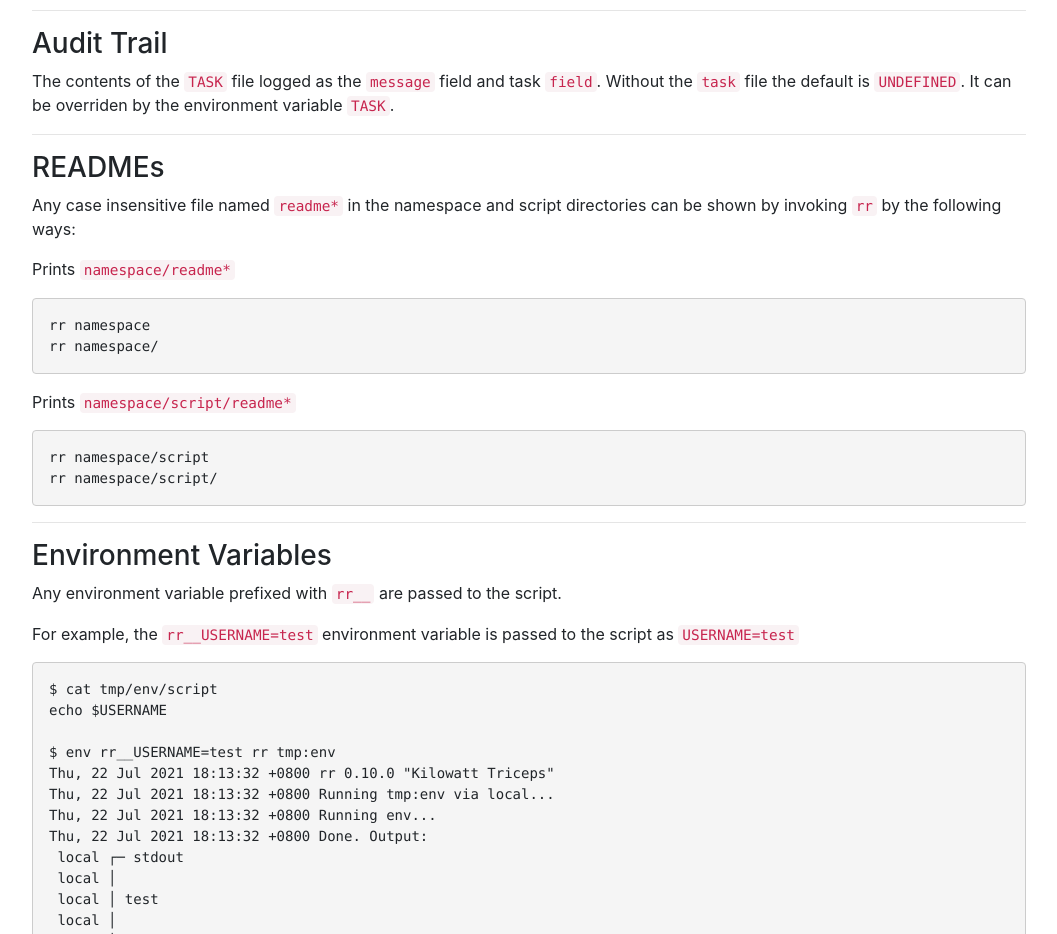
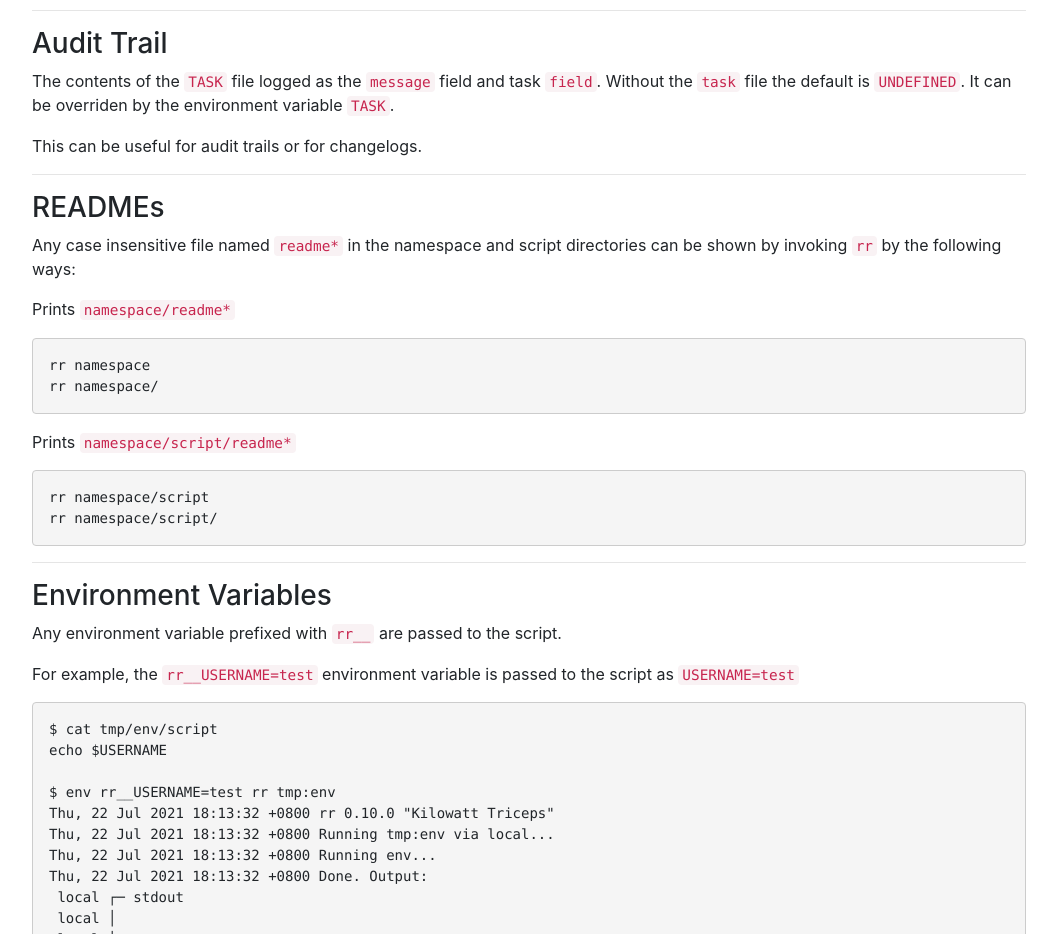
Before and after one commit to tongson/taarr.com, a plain HTML site: page reference/index.html in a window 1280 px wide. Shown: the part 1940-2874 px from the top of the page, without its empty margins (111-1168 px from the left). Drawn offline with nearby package versions, Linux system fonts and the light colour scheme.

Commit message:
More words about task feature.

```diff
--- a/reference/index.html
+++ b/reference/index.html
@@ -237,6 +237,7 @@ Also turns on console mode since a TTY is expected anyway.</p>
 <h3 id="audit-trail">Audit Trail</h3>
 <p>The contents of the <code>TASK</code> file logged as the <code>message</code> field and task <code>field</code>. Without the <code>task</code> file
 the default is <code>UNDEFINED</code>. It can be overriden by the environment variable <code>TASK</code>.</p>
+<p>This can be useful for audit trails or for changelogs.</p>
 <hr>
 <h3 id="readmes">READMEs</h3>
 <p>Any case insensitive file named <code>readme*</code> in the namespace and script directories can be shown by invoking <code>rr</code> by the
```
